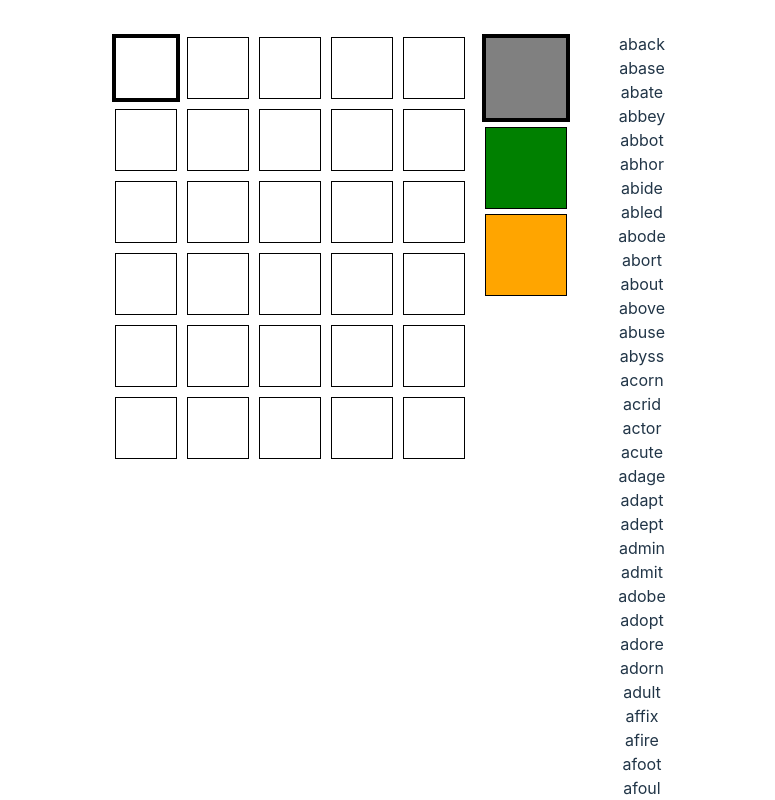
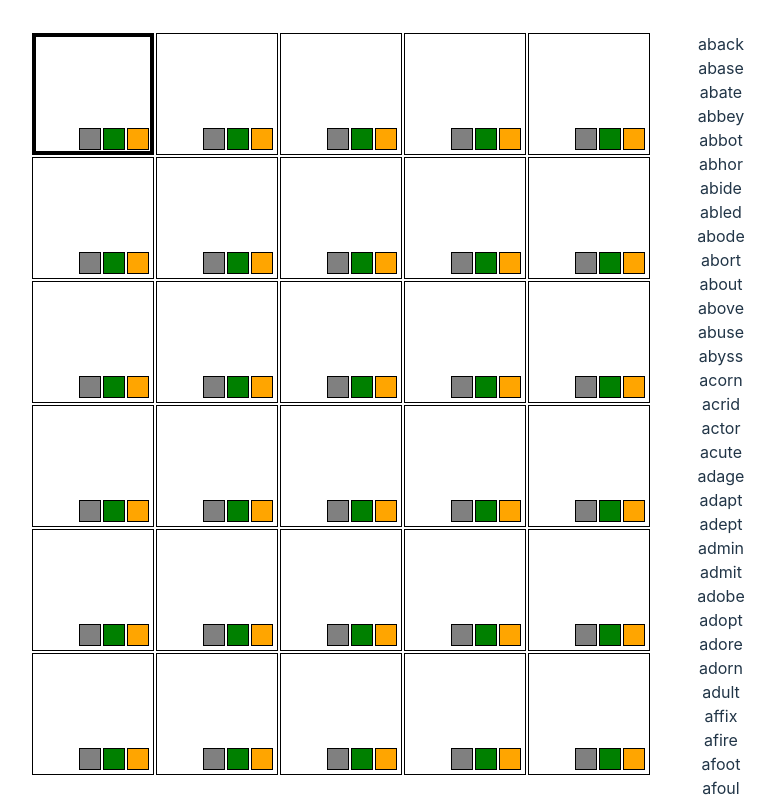
Before and after one commit to willyrk1/wordle-solver, a React (Vite) app: page / in a window 1280 px wide. Shown: the top 800 px of the page, without its empty margins (249-1024 px from the left). Built offline with nearby package versions, Linux system fonts and the light colour scheme.

Commit message:
Changed to a much simpler (albeit uglier) UI.

```diff
--- a/src/App.jsx
+++ b/src/App.jsx
@@ -9,11 +9,11 @@ export default function App() {
   const [state, dispatch] = React.useReducer(reducer, initReducer)
 
   function handleLetterClick(wordClueIndex, letterClueIndex) {
-    dispatch({ type: reducerActions.setCursor, cursor: [wordClueIndex, letterClueIndex] })
+    dispatch({ type: reducerActions.setCursor, wordClueIndex, letterClueIndex })
   }
 
-  function handleClueTypeClick(clueType) {
-    dispatch({ type: reducerActions.clueTypeSelected, clueType })
+  function handleClueTypeClick(wordClueIndex, letterClueIndex, clueType) {
+    dispatch({ type: reducerActions.clueTypeSelected, wordClueIndex, letterClueIndex, clueType })
   }
 
   React.useEffect(() => {
@@ -41,28 +41,29 @@ export default function App() {
               const cursorClass = isCursor ? ' cursor' : ''
               const clueTypeClass = letterClue.letter ? letterClue.clueType : ''
               return (
-                <span
+                <div
                   className={`letter-clue ${clueTypeClass}${cursorClass}`}
                   onClick={() => handleLetterClick(wordClueIndex, letterClueIndex)}
                 >
                   {letterClue.letter}
-                </span>
-              )
-            })}
-          </div>
-        ))}
-      </div>
+
                   <div className='clue-type-chooser'>
                     {clueTypesList.map(clueType => {
                       const selectedClass = (clueType === state.selectedClueType) ? ' selected' : ''
                       return (
                         <div
                           className={`clue-type ${clueType}${selectedClass}`}
-              onClick={() => handleClueTypeClick(clueType)}
+                          onClick={() => handleClueTypeClick(wordClueIndex, letterClueIndex, clueType)}
                           key={clueType}
                         />
                       )
                     })}
+                  </div>
+                </div>
+              )
+            })}
+          </div>
+        ))}
       </div>
       <div className='valid-words'>
         <ul>
--- a/src/App.scss
+++ b/src/App.scss
@@ -21,16 +21,23 @@
       border: 1px solid #000;
       font-size: 32px;
       font-weight: 700;
-      height: 60px;
-      width: 60px;
-      margin: 5px;
+      height: 120px;
+      width: 120px;
+      margin: 1px;
       text-transform: uppercase;
       color: #fff;
       cursor: pointer;
+      position: relative;
 
       &.cursor {
         border: 4px solid #000;
-        margin: 2px;
+        height: 114px;
+        width: 114px;
+
+        .clue-type-chooser {
+          bottom: 0;
+          right: 0;
+        }
       }
     }
   }
@@ -48,20 +55,18 @@
   }
 
   .clue-type-chooser {
-    margin-left: 10px;
+    position: absolute;
+    display: flex;
+    bottom: 3px;
+    right: 3px;
   }
 
   .clue-type {
-    height: 80px;
-    width: 80px;
-    margin: 5px;
+    height: 20px;
+    width: 20px;
+    margin: 1px;
     border: 1px solid #000;
     cursor: pointer;
-
-    &.selected {
-      border: 4px solid #000;
-      margin: 2px;
-    }
   }
 
   .valid-words ul {
--- a/src/reducer.js
+++ b/src/reducer.js
@@ -14,7 +14,6 @@ export const initReducer = {
     }))
   ),
   cursor: [0, 0],
-  selectedClueType: clueTypes.none,
   validWords: fullDictionary,
 }
 
@@ -81,14 +80,9 @@ export default function reducer(state, action) {
 
   switch (action.type) {
     case reducerActions.setCursor: {
-      const newWordClues = copyWordClues()
-      newWordClues[action.cursor[0]][action.cursor[1]].clueType = state.selectedClueType
-
       return {
         ...state,
-        cursor: action.cursor,
-        wordClues: newWordClues,
-        validWords: getValidWords(newWordClues),
+        cursor: [action.wordClueIndex, action.letterClueIndex]
       }
     }
 
@@ -122,9 +116,13 @@ export default function reducer(state, action) {
     }
 
     case reducerActions.clueTypeSelected: {
+      const newWordClues = copyWordClues()
+      newWordClues[action.wordClueIndex][action.letterClueIndex].clueType = action.clueType
+
       return {
         ...state,
-        selectedClueType: action.clueType,
+        wordClues: newWordClues,
+        validWords: getValidWords(newWordClues),
       }
     }
 
```
Lines whose indentation alone changed are shown as unchanged.
